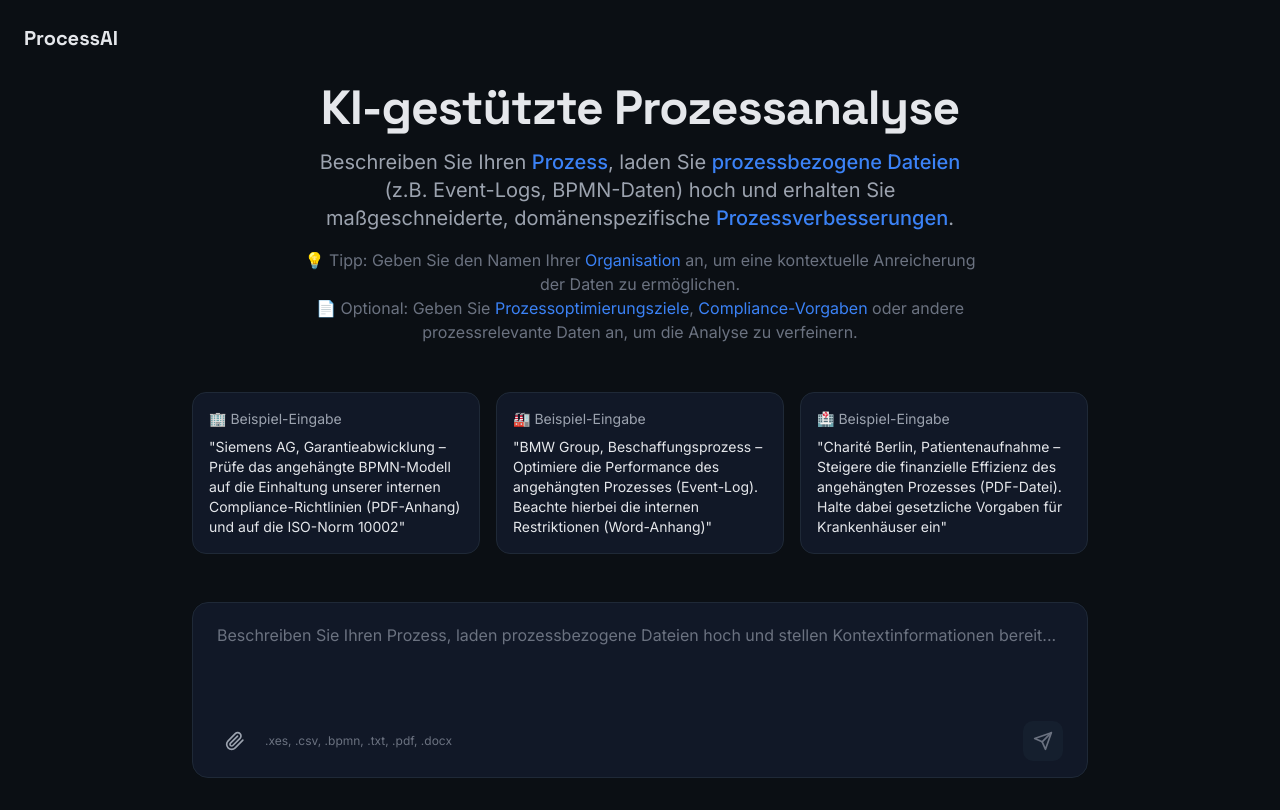
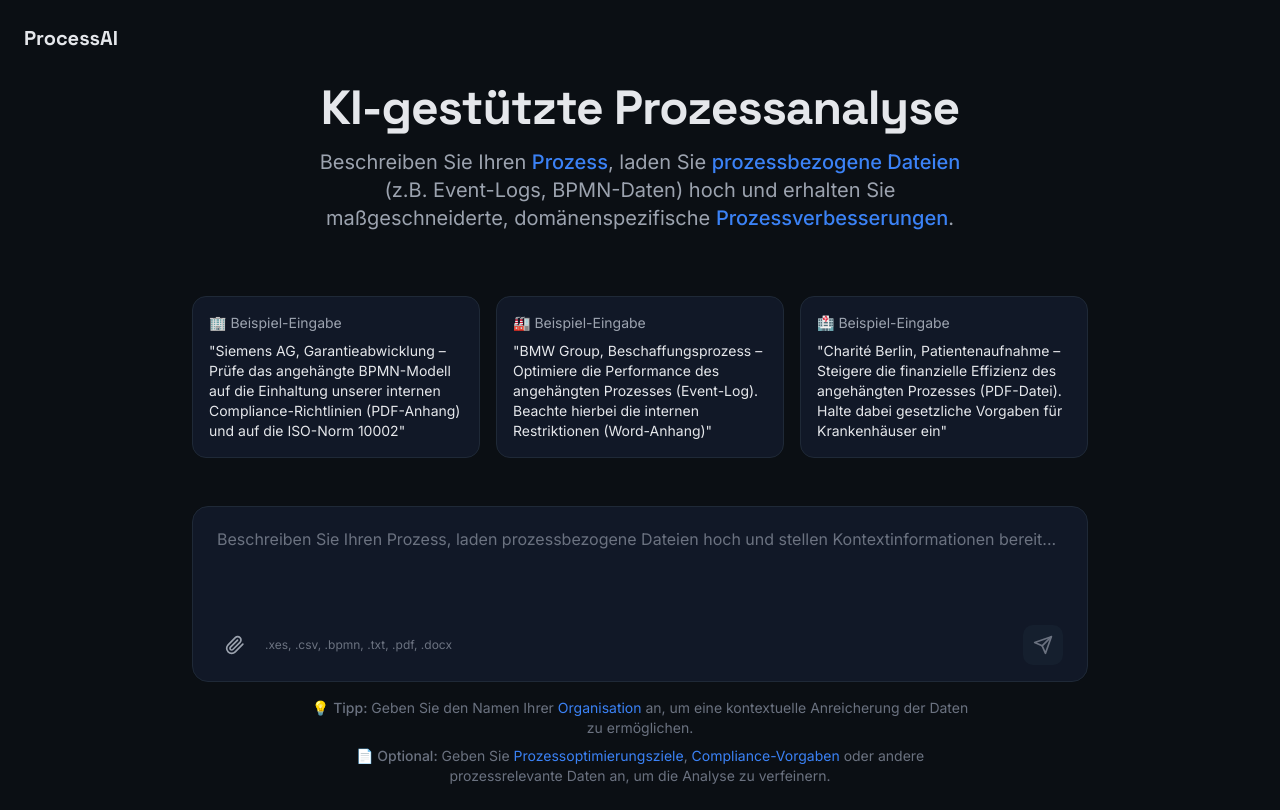
Before and after one commit to LPSchirmer/swps_ai_agents_for_bpi, a React (Vite) app in the folder frontend/: page / in a window 1280 px wide. Built offline with nearby package versions, Linux system fonts and the light colour scheme.

Commit message:
Frontend: UI-Verbesserungen - Unternehmens- und Prozessname aus Requirements Agent statt Compliance - Jahr-Feld aus Dashboard-Header entfernt - Tipp-Texte unter Chat-Eingabefeld verschoben - JSON-Parsing für Requirements Agent Output implementiert

```diff
--- a/frontend/src/components/Dashboard.tsx
+++ b/frontend/src/components/Dashboard.tsx
@@ -1,5 +1,5 @@
 import { useState, useMemo, useEffect, useRef } from 'react';
-import { ChevronDown, Sparkles, Zap, DollarSign, Shield, Activity, BarChart3, Building2, GitBranch, Calendar, Database, Loader2, Wand2, FileCode, CheckCircle2, AlertCircle } from 'lucide-react';
+import { ChevronDown, Sparkles, Zap, DollarSign, Shield, Activity, BarChart3, Building2, GitBranch, Database, Loader2, Wand2, FileCode, CheckCircle2, AlertCircle } from 'lucide-react';
 import ReactMarkdown from 'react-markdown';
 import remarkGfm from 'remark-gfm';
 import axios from 'axios';
@@ -136,22 +136,36 @@ const Dashboard = ({ uploadedFile, uploadedFiles = [], processDescription = '',
     });
   };
 
-  // Parse Company, Process und Year aus Compliance-Output
+  // Parse Company und Process aus Requirements-Output
   const complianceMetadata = useMemo(() => {
-    if (!agentOutputs?.compliance) return null;
+    if (!agentOutputs?.requirements) return null;
 
-    const companyMatch = agentOutputs.compliance.match(/\*\*Company:\*\*\s*(.+)/i);
-    const processMatch = agentOutputs.compliance.match(/\*\*Process:\*\*\s*(.+)/i);
-    const yearMatch = agentOutputs.compliance.match(/\*\*Year:\*\*\s*(.+)/i);
+    try {
+      // Der Requirements Agent gibt JSON zurück - versuche es zu parsen
+      const jsonMatch = agentOutputs.requirements.match(/\{[\s\S]*\}/);
+      if (jsonMatch) {
+        const data = JSON.parse(jsonMatch[0]);
+        return {
+          company: data.company_name || null,
+          process: data.process_name || null,
+        };
+      }
+    } catch (e) {
+      // Falls JSON-Parsing fehlschlägt, versuche Regex
+      console.warn('Requirements JSON parsing failed, trying regex:', e);
+    }
 
-    if (!companyMatch && !processMatch && !yearMatch) return null;
+    // Fallback: Versuche Regex-Matching
+    const companyMatch = agentOutputs.requirements.match(/["']?company_name["']?\s*:\s*["']([^"'\n,}]+)["']?/i);
+    const processMatch = agentOutputs.requirements.match(/["']?process_name["']?\s*:\s*["']([^"'\n,}]+)["']?/i);
+
+    if (!companyMatch && !processMatch) return null;
 
     return {
       company: companyMatch ? companyMatch[1].trim() : null,
       process: processMatch ? processMatch[1].trim() : null,
-      year: yearMatch ? yearMatch[1].trim() : null,
     };
-  }, [agentOutputs?.compliance]);
+  }, [agentOutputs?.requirements]);
 
   // Parse Issue-Counts aus allen Agents
   const agentIssueCounts = useMemo(() => {
@@ -306,13 +320,6 @@ const Dashboard = ({ uploadedFile, uploadedFiles = [], processDescription = '',
                   <GitBranch className="w-4 h-4 text-text-secondary" />
                   <span className="text-text-muted text-sm">Prozess:</span>
                   <span className="text-text-primary font-medium">{complianceMetadata.process}</span>
-                </div>
-              )}
-              {complianceMetadata.year && (
-                <div className="flex items-center gap-2 px-4 py-2 bg-white/5 border border-white/20 rounded-button">
-                  <Calendar className="w-4 h-4 text-text-secondary" />
-                  <span className="text-text-muted text-sm">Jahr:</span>
-                  <span className="text-text-primary font-medium">{complianceMetadata.year}</span>
                 </div>
               )}
             </div>
--- a/frontend/src/components/UploadView.tsx
+++ b/frontend/src/components/UploadView.tsx
@@ -121,13 +121,6 @@ const UploadView = ({ onFileUpload, onTextSubmit, onCombinedSubmit }: UploadView
             laden Sie <span className="text-accent font-medium">prozessbezogene Dateien</span> (z.B. Event-Logs, BPMN-Daten)
             hoch und erhalten Sie maßgeschneiderte, domänenspezifische <span className="text-accent font-medium">Prozessverbesserungen</span>.
           </p>
-          <p className="text-base text-text-muted max-w-2xl mx-auto">
-            💡 Tipp: Geben Sie den Namen Ihrer <span className="text-accent">Organisation</span> an, um eine kontextuelle Anreicherung der Daten zu ermöglichen.
-          </p>
-          <p className="text-base text-text-muted max-w-2xl mx-auto">
-            📄 Optional: Geben Sie <span className="text-accent">Prozessoptimierungsziele</span>, <span className="text-accent">Compliance-Vorgaben</span> oder andere
-            prozessrelevante Daten an, um die Analyse zu verfeinern.
-          </p>
         </div>
 
         {/* Example Cards */}
@@ -243,6 +236,17 @@ const UploadView = ({ onFileUpload, onTextSubmit, onCombinedSubmit }: UploadView
             </div>
           </div>
 
+          {/* Tips Section - Below Input */}
+          <div className="mt-4 text-center space-y-2">
+            <p className="text-sm text-text-muted max-w-2xl mx-auto">
+              💡 <span className="font-medium">Tipp:</span> Geben Sie den Namen Ihrer <span className="text-accent">Organisation</span> an, um eine kontextuelle Anreicherung der Daten zu ermöglichen.
+            </p>
+            <p className="text-sm text-text-muted max-w-2xl mx-auto">
+              📄 <span className="font-medium">Optional:</span> Geben Sie <span className="text-accent">Prozessoptimierungsziele</span>, <span className="text-accent">Compliance-Vorgaben</span> oder andere
+              prozessrelevante Daten an, um die Analyse zu verfeinern.
+            </p>
+          </div>
+
         </div>
       </div>
     </div>
```
